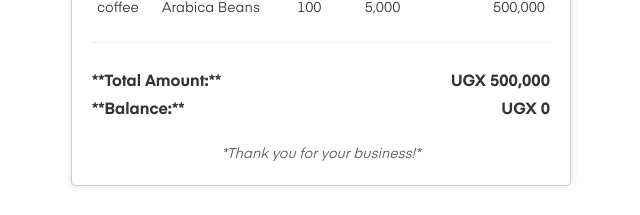
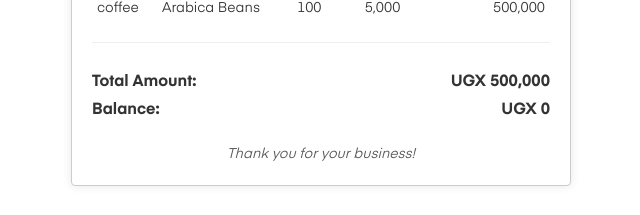
Before and after one commit to FARM-3/farm-web, a React (Vite) app: page /receipt in a window 1280 px wide. Shown: the part 321-536 px from the top of the page, without its empty margins (319-959 px from the left). Built offline with nearby package versions, Linux system fonts and the light colour scheme; sample sign-in values are in the browser's storage.

Commit message:
removed astarics in the total section

```diff
--- a/src/pages/receipt.jsx
+++ b/src/pages/receipt.jsx
@@ -91,16 +91,16 @@ const Receipt = () => {
       {/* Totals Section */}
       <div style={styles.totalsSection}>
         <div style={styles.totalRow}>
-          <p style={styles.totalLabel}>**Total Amount:**</p>
+          <p style={styles.totalLabel}>Total Amount:</p>
           <p style={styles.totalValue}>{formatUGX(totalAmount)}</p>
         </div>
         <div style={styles.totalRow}>
-          <p style={styles.totalLabel}>**Balance:**</p>
+          <p style={styles.totalLabel}>Balance:</p>
           <p style={styles.totalValue}>{formatUGX(balance)}</p>
         </div>
       </div>
 
-      <p style={styles.footer}>*Thank you for your business!*</p>
+      <p style={styles.footer}>Thank you for your business!</p>
     </div>
   );
 };
```
